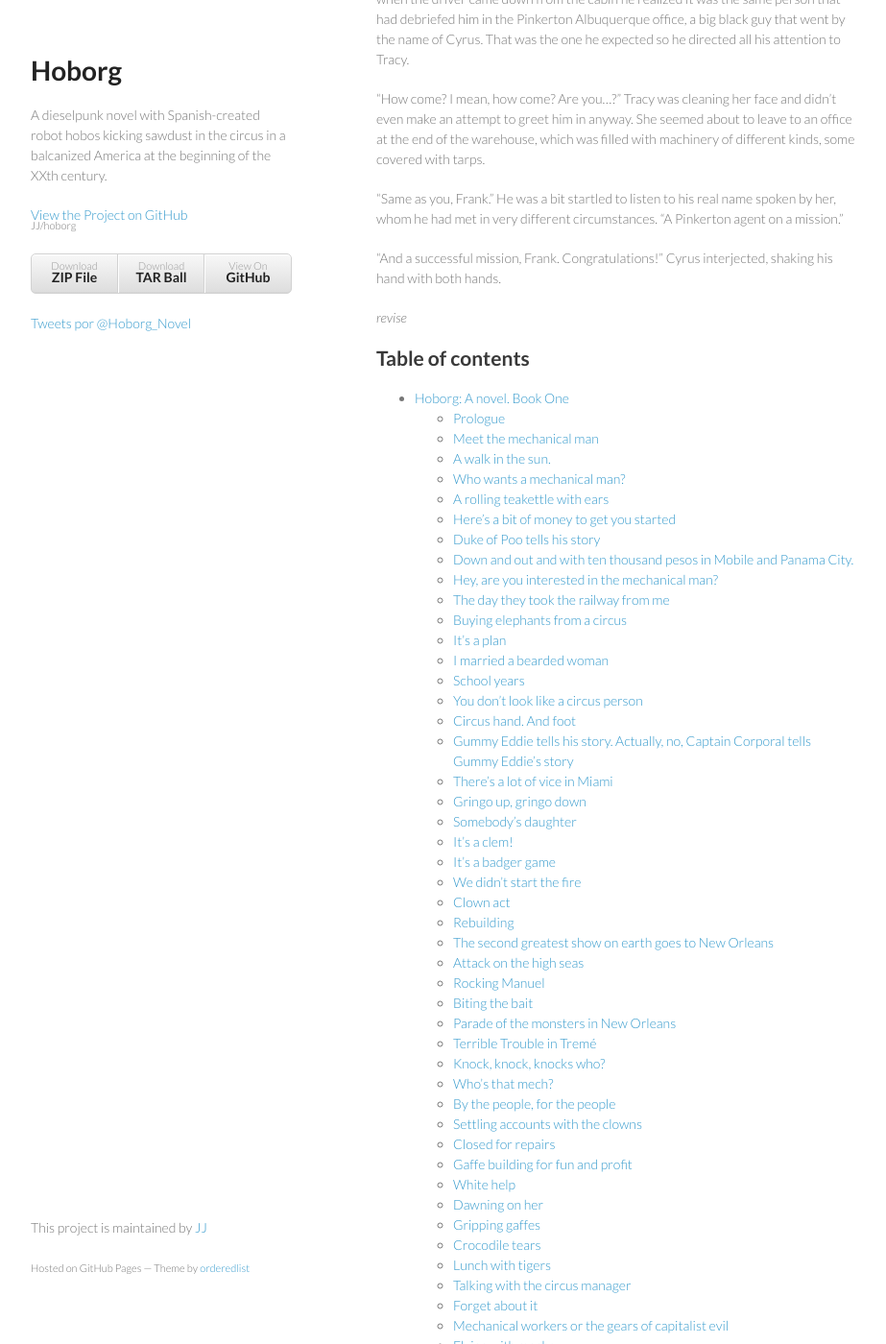
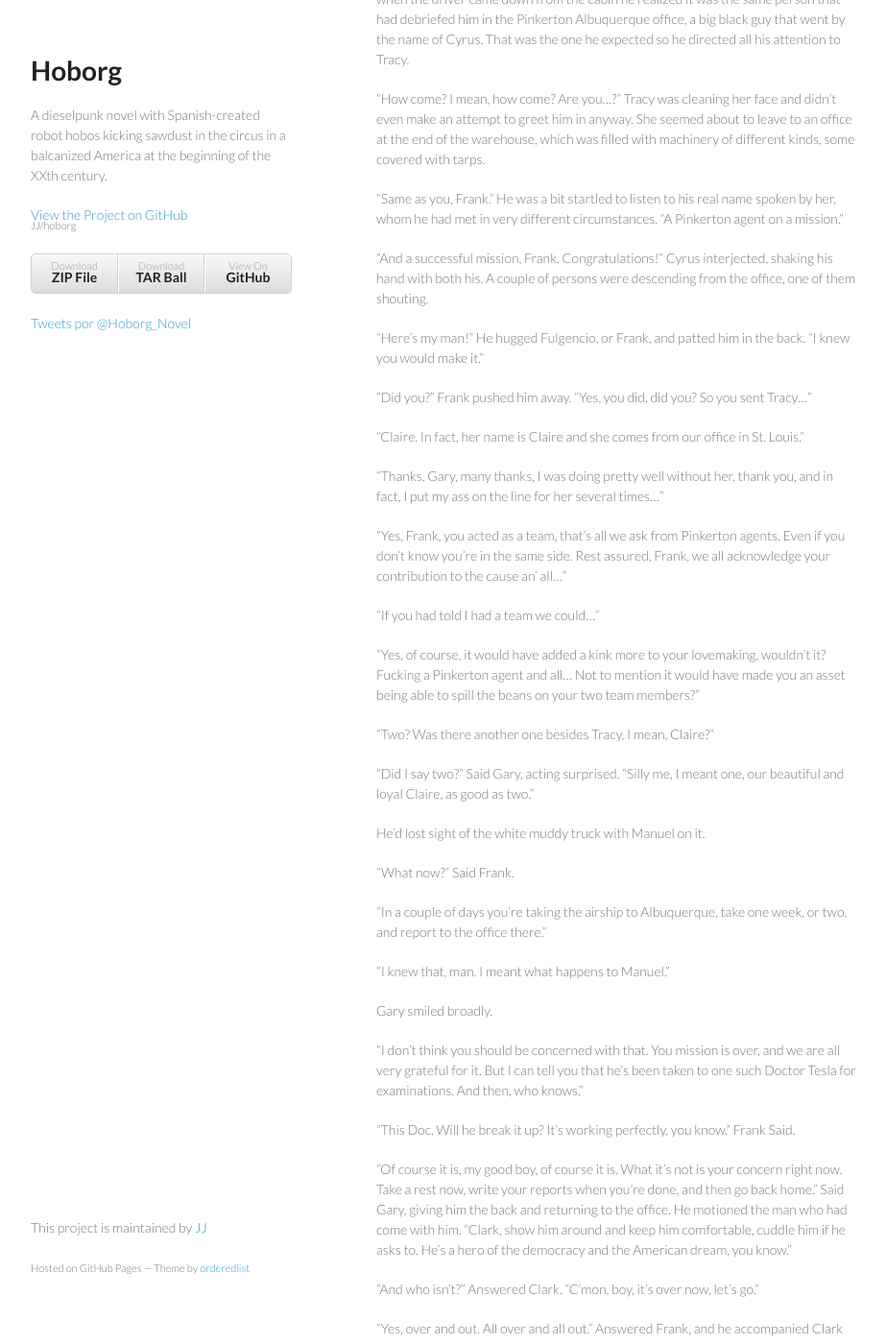
Before and after one commit to JJ/hoborg, a Jekyll site: the page built from text/text.md, in a window 1280 px wide and 1400 px high, scrolled down 53379 px. Shown: the whole window at 96% size, without its empty margins (178-1101 px from the left). Built offline with Jekyll 4.4.1, drawn with Linux system fonts in a browser that asks for light colours; comment, search, counter and statistics services are not loaded; some of the changed text lies outside the part shown.

Commit message:
Sync text/text.md from master to gh-pages

```diff
--- a/text/text.md
+++ b/text/text.md
@@ -3006,7 +3006,69 @@ spoken by her, whom he had met in very different circumstances. "A
 Pinkerton agent on a mission."
 
 "And a successful mission, Frank. Congratulations!" Cyrus interjected,
-shaking his hand with both hands.
+shaking his hand with both his. A couple of persons were descending
+from the office, one of them shouting.
+
+"Here's my man!" He hugged Fulgencio, or Frank, and patted him in the
+back. "I knew you would make it."
+
+"Did you?" Frank pushed him away. "Yes, you did, did you? So you sent
+Tracy..."
+
+"Claire. In fact, her name is Claire and she comes from our office in
+St. Louis."
+
+"Thanks, Gary, many thanks, I was doing pretty well without her,
+thank you, and in fact, I put my ass on the line for her several
+times..."
+
+"Yes, Frank, you acted as a team, that's all we ask from Pinkerton
+agents. Even if you don't know you're in the same side. Rest assured,
+Frank, we all acknowledge your contribution to the cause an' all..."
+
+"If you had told I had a team we could..."
+
+"Yes, of course, it would have added a kink more to your lovemaking,
+wouldn't it? Fucking a Pinkerton agent and all... Not to mention it
+would have made you an asset being able to spill the beans on your two
+team members?"
+
+"Two? Was there another one besides Tracy, I mean, Claire?"
+
+"Did I say two?" Said Gary, acting surprised. "Silly me, I meant one,
+our beautiful and loyal Claire, as good as two."
+
+He'd lost sight of the white muddy truck with Manuel on it.
+
+"What now?" Said Frank.
+
+"In a couple of days you're taking the airship to Albuquerque, take
+one week, or two, and report to the office there."
+
+"I knew that, man. I meant what happens to Manuel."
+
+Gary smiled broadly.
+
+"I don't think you should be concerned with that. You mission is over,
+and we are all very grateful for it. But I can tell you that he's been
+taken to one such Doctor Tesla for examinations. And then, who knows."
+
+"This Doc. Will he break it up? It's working perfectly, you know."
+Frank Said.
+
+"Of course it is, my good boy, of course it is. What it's not is your
+concern right now. Take a rest now, write your reports when you're
+done, and then go back home." Said Gary, giving him the back and
+returning to the office. He motioned the man who had come with
+him. "Clark, show him around and keep him comfortable, cuddle him if
+he asks to. He's a hero of the democracy and the American dream, you
+know."
+
+"And who isn't?" Answered Clark. "C'mon, boy, it's over now, let's
+go."
+
+"Yes, over and out. All over and all out." Answered Frank, and he
+accompanied Clark without saying another word.
 
 *revise*
 
```
